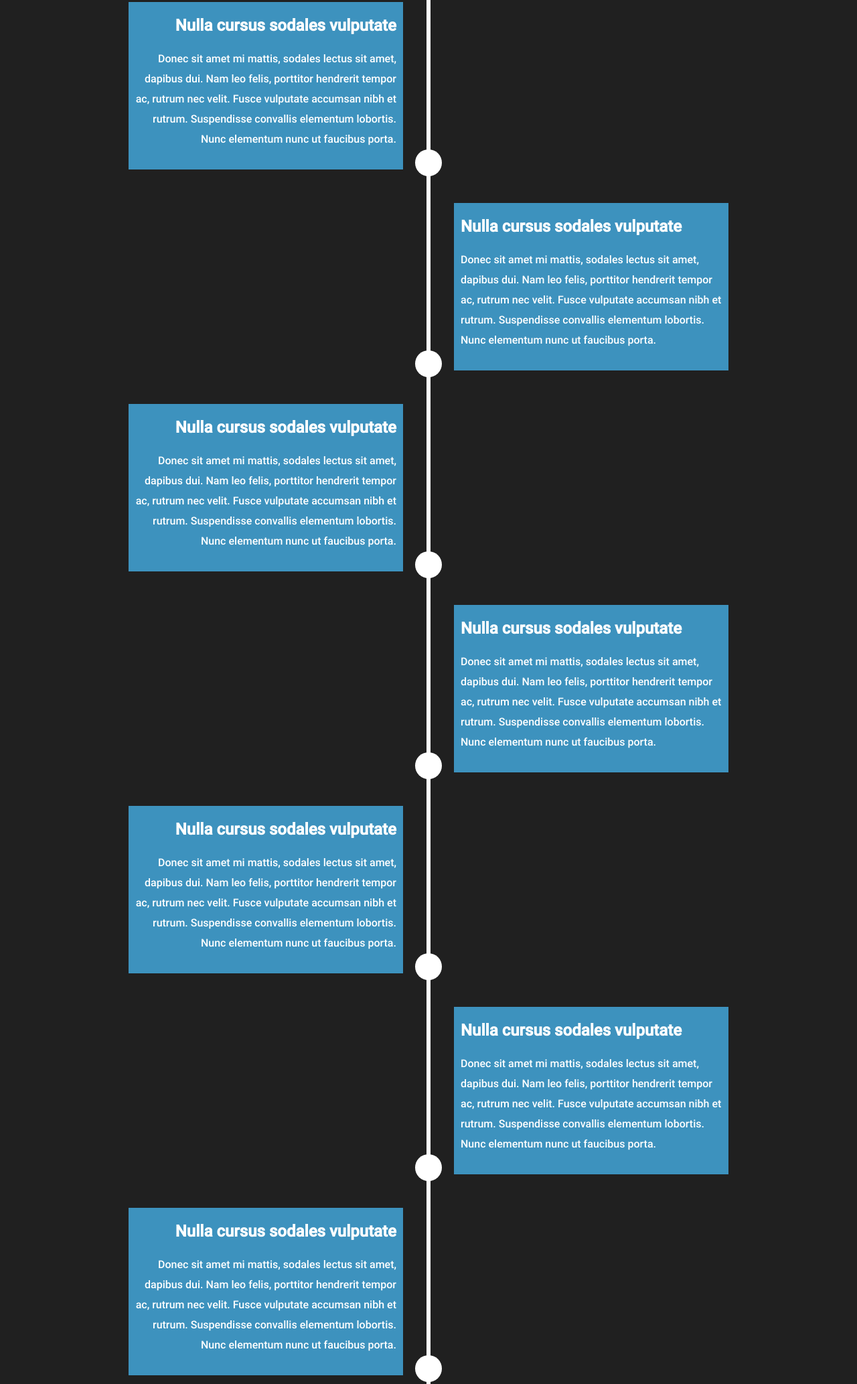
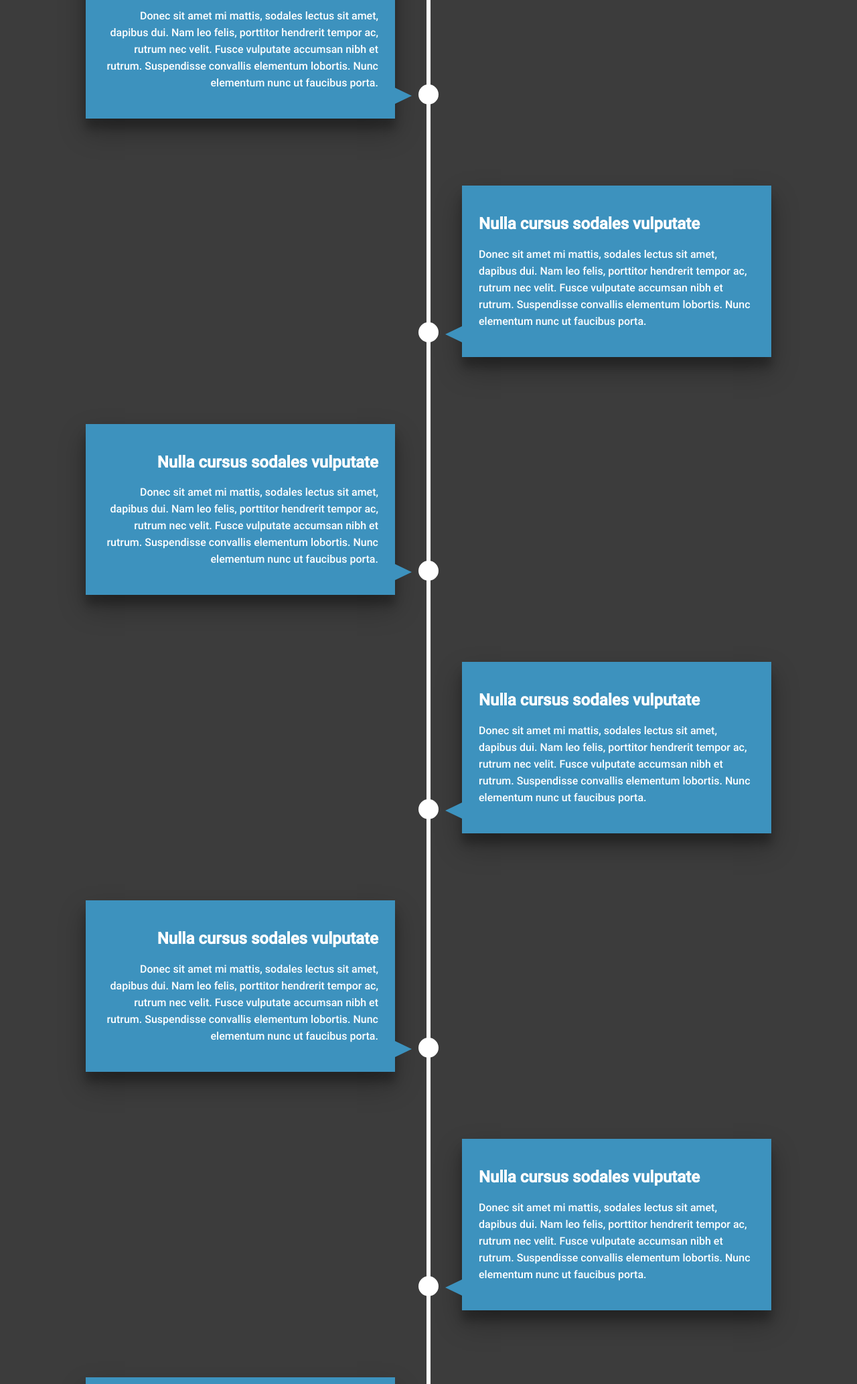
Before and after one commit to BenjiBetty/Timeline, a plain HTML site: page index.html in a window 1280 px wide. Shown: the part 507-2573 px from the top of the page at 67% size. Drawn offline with Linux system fonts and the light colour scheme.

Commit message:
Ajout de la première version de la Timeline

```diff
--- a/assets/scss/style.scss
+++ b/assets/scss/style.scss
@@ -7,9 +7,14 @@
     }
 
     $maincolor: #3D92BE;
-$backcolor: #202020;
+    $backcolor: #3C3C3C;
     $decorcolor: white;
     $font: 'Roboto';
+    $animation: left 300ms ease-in-out 2s;
+    @mixin shadow {
+        box-shadow: 0 19px 38px rgba(0, 0, 0, 0.30), 0 15px 12px rgba(0, 0, 0, 0.22);
+    }
+
     @mixin leftText {
         width: 400px;
         height: 250px;
@@ -33,45 +38,44 @@ $font: 'Roboto';
     }
 
     @mixin circle {
+        content: '';
+        position: absolute;
+        top: 80%;
         Border-radius: 50%;
-    Width: 40px;
-    height: 40px;
-    background-color: $decorcolor;
-}
-
-@mixin center {
-    position: absolute;
-    left: 50%;
-    transform: translate(-50%, -50%);
+        Width: 30px;
+        height: 30px;
+        background-color: white;
+        text-align: center;
     }
 
     @mixin triangleRight {
+        content: '';
         position: absolute;
         width: 0;
         height: 0;
         border-top: 12.5px solid transparent;
         border-left: 25px solid $maincolor;
         border-bottom: 12.5px solid transparent;
-    left: 45%;
+        top: 82%;
     }
 
     @mixin triangleLeft {
+        content: '';
         position: absolute;
         width: 0;
         height: 0;
         border-top: 12.5px solid transparent;
         border-right: 25px solid $maincolor;
         border-bottom: 12.5px solid transparent;
-    right: 45%;
+        top: 82%;
     }
 
-body {
-    margin: 0;
-    background-color: $backcolor;
-    color: white;
-    font-family: Verdana, Geneva, Tahoma, sans-serif;
-    padding-bottom: 150px;
-    font-family: $font;
+    @mixin blocText {
+        position: relative;
+        background-color: $maincolor;
+        height: auto;
+        line-height: 25px;
+        padding: 25px;
     }
 
     header {
@@ -87,170 +91,157 @@ header {
         }
     }
 
+    body {
+        margin: 0;
+        background-color: $backcolor;
+        color: white;
+        font-family: Verdana, Geneva, Tahoma, sans-serif;
+        padding-bottom: 150px;
+        font-family: $font;
+    }
+
     section {
-    height: 3000px;
         position: relative;
         .ligneBlanche {
-        margin: auto;
-        margin-top: 150px;
+            position: absolute;
+            top: 0;
+            left: 50%;
+            transform: translate(-50%);
             width: 6px;
             height: 100%;
             background-color: $decorcolor;
         }
-    .circle1,
-    .circle2,
-    .circle3,
-    .circle4,
-    .circle5,
-    .circle6,
-    .circle7,
-    .circle8,
-    .circle9,
-    .circle10,
+    }
+
+    .wrapper {
+        position: relative;
+        margin: 10% auto;
+        width: 80%;
+        display: grid;
+        grid-template-columns: repeat(2, 1fr);
+        grid-gap: 100px;
+        grid-auto-rows: minmax(100px, auto);
+    }
+
+    .one {
+        grid-column: 1;
+        grid-row: 1;
+        @include blocText();
+        text-align: right;
+        @include shadow();
+        transition: $animation;
+    }
+
+    .two {
+        grid-column: 2;
+        grid-row: 2;
+        @include blocText();
+        text-align: left;
+        @include shadow();
+    }
+
+    .three {
+        grid-column: 1;
+        grid-row: 3;
+        @include blocText();
+        text-align: right;
+        @include shadow();
+    }
+
+    .four {
+        grid-column: 2;
+        grid-row: 4;
+        @include blocText();
+        text-align: left;
+        @include shadow();
+    }
+
+    .five {
+        grid-column: 1;
+        grid-row: 5;
+        @include blocText();
+        text-align: right;
+        @include shadow();
+    }
+
+    .six {
+        grid-column: 2;
+        grid-row: 6;
+        @include blocText();
+        text-align: left;
+        @include shadow();
+    }
+
+    .seven {
+        grid-column: 1;
+        grid-row: 7;
+        @include blocText();
+        text-align: right;
+        @include shadow();
+    }
+
+    .eight {
+        grid-column: 2;
+        grid-row: 8;
+        @include blocText();
+        text-align: left;
+        @include shadow();
+    }
+
+    .nine {
+        grid-column: 1;
+        grid-row: 9;
+        @include blocText();
+        text-align: right;
+        @include shadow();
+    }
+
+    .ten {
+        grid-column: 2;
+        grid-row: 10;
+        @include blocText();
+        text-align: left;
+        @include shadow();
+    }
+    /* DECORATION */
+
+    .one::before,
+    .three::before,
+    .five::before,
+    .seven::before,
+    .nine::before,
+    {
+        @include triangleRight;
+        left: 100%;
+    }
+
+    .one::after,
+    .three::after,
+    .five::after,
+    .seven::after,
+    .nine::after,
     {
         @include circle();
-        @include center();
-    }
-    .circle1 {
-        top: 10%;
-    }
-    .circle2 {
-        top: 20%;
-    }
-    .circle3 {
-        top: 30%;
-    }
-    .circle4 {
-        top: 40%;
-    }
-    .circle5 {
-        top: 50%;
-    }
-    .circle6 {
-        top: 60%;
-    }
-    .circle7 {
-        top: 70%;
-    }
-    .circle8 {
-        top: 80%;
-    }
-    .circle9 {
-        top: 90%;
-    }
-    .circle10 {
-        top: 100%;
-    }
+        left: calc(100% + 50px);
+        transform: translate(-50%);
     }
 
-.text1,
-.text3,
-.text5,
-.text7,
-.text9 {
-    @include leftText();
+    .two::before,
+    .four::before,
+    .six::before,
+    .eight::before,
+    .ten::before {
+        @include circle();
+        right: calc(100% + 50px);
+        transform: translate(+50%);
     }
 
-.text1 {
-    top: 2%;
+    .two::after,
+    .four::after,
+    .six::after,
+    .eight::after,
+    .ten::after,
+    {
+        @include triangleLeft;
+        right: 100%;
     }
-
-.text3 {
-    top: 22%;
-}
-
-.text5 {
-    top: 42%;
-}
-
-.text7 {
-    top: 62%;
-}
-
-.text9 {
-    top: 82%;
-}
-
-.text2,
-.text4,
-.text6,
-.text8,
-.text10 {
-    @include rightText();
-}
-
-.text2 {
-    top: 12%;
-}
-
-.text4 {
-    top: 32%;
-}
-
-.text6 {
-    top: 52%;
-}
-
-.text8 {
-    top: 72%;
-}
-
-.text10 {
-    top: 92%;
-}
-
-.triangle1,
-.triangle3,
-.triangle5,
-.triangle7,
-.triangle9 {
-    @include triangleRight();
-}
-
-.triangle1 {
-    top: 9%;
-}
-
-.triangle3 {
-    top: 29%;
-}
-
-.triangle5 {
-    top: 49%;
-}
-
-.triangle7 {
-    top: 69%;
-}
-
-.triangle9 {
-    top: 89%;
-}
-
-.triangle2,
-.triangle4,
-.triangle6,
-.triangle8,
-.triangle10 {
-    @include triangleLeft();
-}
-
-.triangle2 {
-    top: 19%;
-}
-
-.triangle4 {
-    top: 39%;
-}
-
-.triangle6 {
-    top: 59%;
-}
-
-.triangle8 {
-    top: 79%;
-}
-
-.triangle10 {
-    top: 99%;
-}
--- a/index.html
+++ b/index.html
@@ -12,77 +12,64 @@
         <h1>Vertical Timeline</h1>
     </header>
     <section>
-        <div class="ligneBlanche"></div>
-        <div class="circle1"></div>
-        <div class="circle2"></div>
-        <div class="circle3"></div>
-        <div class="circle4"></div>
-        <div class="circle5"></div>
-        <div class="circle6"></div>
-        <div class="circle7"></div>
-        <div class="circle8"></div>
-        <div class="circle9"></div>
-        <div class="circle10"></div>
-        <div class="triangle1"></div>
-        <div class="triangle2"></div>
-        <div class="triangle3"></div>
-        <div class="triangle4"></div>
-        <div class="triangle5"></div>
-        <div class="triangle6"></div>
-        <div class="triangle7"></div>
-        <div class="triangle8"></div>
-        <div class="triangle9"></div>
-        <div class="triangle10"></div>
-        <div class="text1">
+
+        <div class="wrapper">
+            <div class="one">
                 <h2>Nulla cursus sodales vulputate</h2>
                 <p>Donec sit amet mi mattis, sodales lectus sit amet, dapibus dui. Nam leo felis, porttitor hendrerit tempor ac, rutrum nec velit. Fusce vulputate accumsan nibh et rutrum. Suspendisse convallis elementum lobortis. Nunc elementum nunc ut faucibus
                     porta. </p>
             </div>
-        <div class="text2">
+            <div class="two">
                 <h2>Nulla cursus sodales vulputate</h2>
                 <p>Donec sit amet mi mattis, sodales lectus sit amet, dapibus dui. Nam leo felis, porttitor hendrerit tempor ac, rutrum nec velit. Fusce vulputate accumsan nibh et rutrum. Suspendisse convallis elementum lobortis. Nunc elementum nunc ut faucibus
                     porta. </p>
             </div>
-        <div class="text3">
+            <div class="three">
                 <h2>Nulla cursus sodales vulputate</h2>
                 <p>Donec sit amet mi mattis, sodales lectus sit amet, dapibus dui. Nam leo felis, porttitor hendrerit tempor ac, rutrum nec velit. Fusce vulputate accumsan nibh et rutrum. Suspendisse convallis elementum lobortis. Nunc elementum nunc ut faucibus
                     porta. </p>
             </div>
-        <div class="text4">
+            <div class="four">
                 <h2>Nulla cursus sodales vulputate</h2>
                 <p>Donec sit amet mi mattis, sodales lectus sit amet, dapibus dui. Nam leo felis, porttitor hendrerit tempor ac, rutrum nec velit. Fusce vulputate accumsan nibh et rutrum. Suspendisse convallis elementum lobortis. Nunc elementum nunc ut faucibus
                     porta. </p>
             </div>
-        <div class="text5">
+            <div class="five">
                 <h2>Nulla cursus sodales vulputate</h2>
                 <p>Donec sit amet mi mattis, sodales lectus sit amet, dapibus dui. Nam leo felis, porttitor hendrerit tempor ac, rutrum nec velit. Fusce vulputate accumsan nibh et rutrum. Suspendisse convallis elementum lobortis. Nunc elementum nunc ut faucibus
                     porta. </p>
             </div>
-        <div class="text6">
+            <div class="six">
                 <h2>Nulla cursus sodales vulputate</h2>
                 <p>Donec sit amet mi mattis, sodales lectus sit amet, dapibus dui. Nam leo felis, porttitor hendrerit tempor ac, rutrum nec velit. Fusce vulputate accumsan nibh et rutrum. Suspendisse convallis elementum lobortis. Nunc elementum nunc ut faucibus
                     porta. </p>
             </div>
-        <div class="text7">
+            <div class="seven">
                 <h2>Nulla cursus sodales vulputate</h2>
                 <p>Donec sit amet mi mattis, sodales lectus sit amet, dapibus dui. Nam leo felis, porttitor hendrerit tempor ac, rutrum nec velit. Fusce vulputate accumsan nibh et rutrum. Suspendisse convallis elementum lobortis. Nunc elementum nunc ut faucibus
                     porta. </p>
             </div>
-        <div class="text8">
+            <div class="eight">
                 <h2>Nulla cursus sodales vulputate</h2>
                 <p>Donec sit amet mi mattis, sodales lectus sit amet, dapibus dui. Nam leo felis, porttitor hendrerit tempor ac, rutrum nec velit. Fusce vulputate accumsan nibh et rutrum. Suspendisse convallis elementum lobortis. Nunc elementum nunc ut faucibus
                     porta. </p>
             </div>
-        <div class="text9">
+            <div class="nine">
                 <h2>Nulla cursus sodales vulputate</h2>
                 <p>Donec sit amet mi mattis, sodales lectus sit amet, dapibus dui. Nam leo felis, porttitor hendrerit tempor ac, rutrum nec velit. Fusce vulputate accumsan nibh et rutrum. Suspendisse convallis elementum lobortis. Nunc elementum nunc ut faucibus
                     porta. </p>
             </div>
-        <div class="text10">
+            <div class="ten">
                 <h2>Nulla cursus sodales vulputate</h2>
                 <p>Donec sit amet mi mattis, sodales lectus sit amet, dapibus dui. Nam leo felis, porttitor hendrerit tempor ac, rutrum nec velit. Fusce vulputate accumsan nibh et rutrum. Suspendisse convallis elementum lobortis. Nunc elementum nunc ut faucibus
                     porta. </p>
+
             </div>
+
+        </div>
+        <div class="ligneBlanche"></div>
+
+
     </section>
 </body>
 
```
Also changed, not shown: assets/css/style.css. Lines whose indentation alone changed are shown as unchanged.
